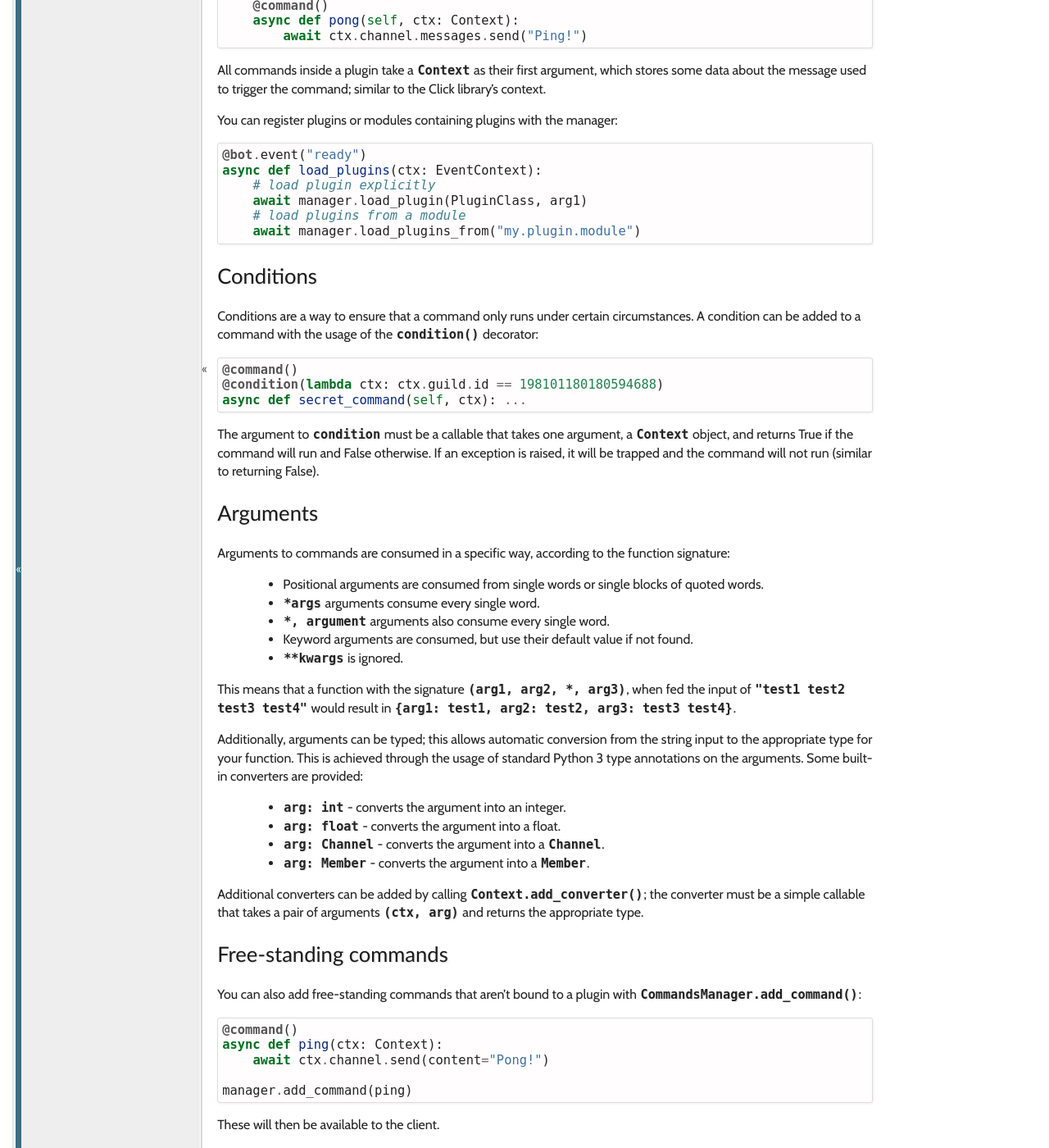
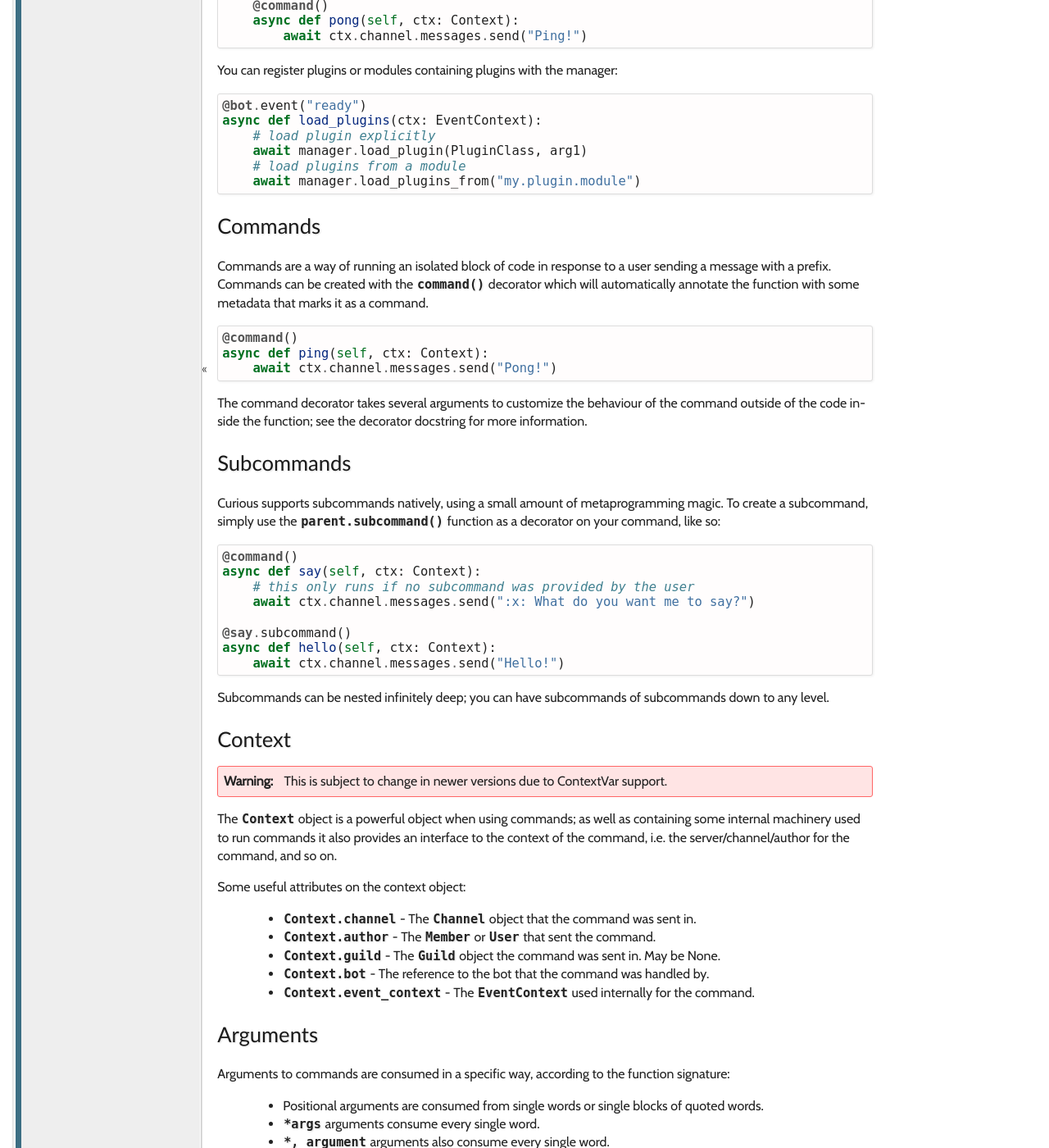
Before and after one commit to Fuyukai/curious, a Sphinx documentation site: the page built from docs/source/tutorial/commands.rst, in a window 1280 px wide and 1400 px high, scrolled down 1241 px. Shown: the whole window at 82% size. Built offline with Sphinx 7.4.7, drawn with Linux system fonts in a browser that asks for light colours; the version number could not be read and is left out; some of the changed text lies outside the part shown.

```diff
--- a/docs/source/changelog.rst
+++ b/docs/source/changelog.rst
@@ -52,6 +52,8 @@ This document displays the differences between each release of curious.
  - Enable :mod:`trio` support.
 
  - Add :func:`.autoplugin` which automatically assigns commands inside a plugin.
+
+ - Add :meth:`.Plugin.spawn` for easy background task spawning.
 
 
 0.6.0 (Released 2017-11-05)
--- a/docs/source/tutorial/commands.rst
+++ b/docs/source/tutorial/commands.rst
@@ -73,8 +73,6 @@ Commands can be created with the usage of the :meth:`.command` decorator:
         async def pong(self, ctx: Context):
             await ctx.channel.messages.send("Ping!")
 
-All commands inside a plugin take a :class:`.Context` as their first argument, which stores some
-data about the message used to trigger the command; similar to the Click library's context.
 
 You can register plugins or modules containing plugins with the manager:
 
@@ -87,21 +85,61 @@ You can register plugins or modules containing plugins with the manager:
         # load plugins from a module
         await manager.load_plugins_from("my.plugin.module")
 
-Conditions
-----------
+Commands
+--------
 
-Conditions are a way to ensure that a command only runs under certain circumstances. A condition
-can be added to a command with the usage of the :meth:`.condition` decorator:
+Commands are a way of running an isolated block of code in response to a user sending a message
+with a prefix. Commands can be created with the :meth:`~curious.commands.decorators.command`
+decorator which will automatically annotate the function with some metadata that marks it as a
+command.
 
 .. code-block:: python3
 
     @command()
-    @condition(lambda ctx: ctx.guild.id == 198101180180594688)
-    async def secret_command(self, ctx): ...
+    async def ping(self, ctx: Context):
+        await ctx.channel.messages.send("Pong!")
 
-The argument to ``condition`` must be a callable that takes one argument, a :class:`.Context`
-object, and returns True if the command will run and False otherwise. If an exception is raised,
-it will be trapped and the command will not run (similar to returning False).
+The command decorator takes several arguments to customize the behaviour of the command outside
+of the code inside the function; see the decorator docstring for more information.
+
+Subcommands
+-----------
+
+Curious supports subcommands natively, using a small amount of metaprogramming magic. To create a
+subcommand, simply use the ``parent.subcommand()`` function as a decorator on your command, like so:
+
+.. code-block:: python3
+
+    @command()
+    async def say(self, ctx: Context):
+        # this only runs if no subcommand was provided by the user
+        await ctx.channel.messages.send(":x: What do you want me to say?")
+
+    @say.subcommand()
+    async def hello(self, ctx: Context):
+        await ctx.channel.messages.send("Hello!")
+
+Subcommands can be nested infinitely deep; you can have subcommands of subcommands down to any
+level.
+
+Context
+-------
+
+.. warning::
+
+    This is subject to change in newer versions due to ContextVar support.
+
+The :class:`.Context` object is a powerful object when using commands; as well as containing some
+internal machinery used to run commands it also provides an interface to the context of the
+command, i.e. the server/channel/author for the command, and so on.
+
+Some useful attributes on the context object:
+
+    - :attr:`.Context.channel` - The :class:`.Channel` object that the command was sent in.
+    - :attr:`.Context.author` - The :class:`.Member` or :class:`.User` that sent the command.
+    - :attr:`.Context.guild` - The :class:`.Guild` object the command was sent in. May be None.
+    - :attr:`.Context.bot` - The reference to the bot that the command was handled by.
+    - :attr:`.Context.event_context` - The :class:`.EventContext` used internally for the command.
 
 Arguments
 ---------
@@ -129,6 +167,22 @@ type annotations on the arguments. Some built-in converters are provided:
 Additional converters can be added by calling :meth:`.Context.add_converter`; the converter must
 be a simple callable that takes a pair of arguments ``(ctx, arg)`` and returns the appropriate type.
 
+Conditions
+----------
+
+Conditions are a way to ensure that a command only runs under certain circumstances. A condition
+can be added to a command with the usage of the :meth:`.condition` decorator:
+
+.. code-block:: python3
+
+    @command()
+    @condition(lambda ctx: ctx.guild.id == 198101180180594688)
+    async def secret_command(self, ctx): ...
+
+The argument to ``condition`` must be a callable that takes one argument, a :class:`.Context`
+object, and returns True if the command will run and False otherwise. If an exception is raised,
+it will be trapped and the command will not run (similar to returning False).
+
 Free-standing commands
 ----------------------
 
@@ -144,3 +198,25 @@ You can also add free-standing commands that aren't bound to a plugin with
     manager.add_command(ping)
 
 These will then be available to the client.
+
+Background Tasks
+----------------
+
+Background tasks are async functions that run in the background; i.e. you don't have to await
+them. curious provides an easy, portable way to spawn a background task from a :class:`.Plugin`,
+using :meth:`.Plugin.spawn`:
+
+.. code-block:: python3
+
+    async def my_task(self):
+        while True:
+            print("Ok!")
+            await trio.sleep(300)
+
+    @command()
+    async def spawn(self, ctx):
+        await self.spawn(self.my_task)
+
+This task will be parented to the plugin's task group, which is parented to the client's root
+task group. Exceptions will automatically be swallowed and logged, to prevent crashing the whole
+bot.
```
Also changed, not shown: docs/source/index.rst (+23 -12 lines), docs/source/tutorial/firstbot.rst (+10 -3 lines), docs/source/tutorial/objects/channel.rst (added, +66 -0 lines).
